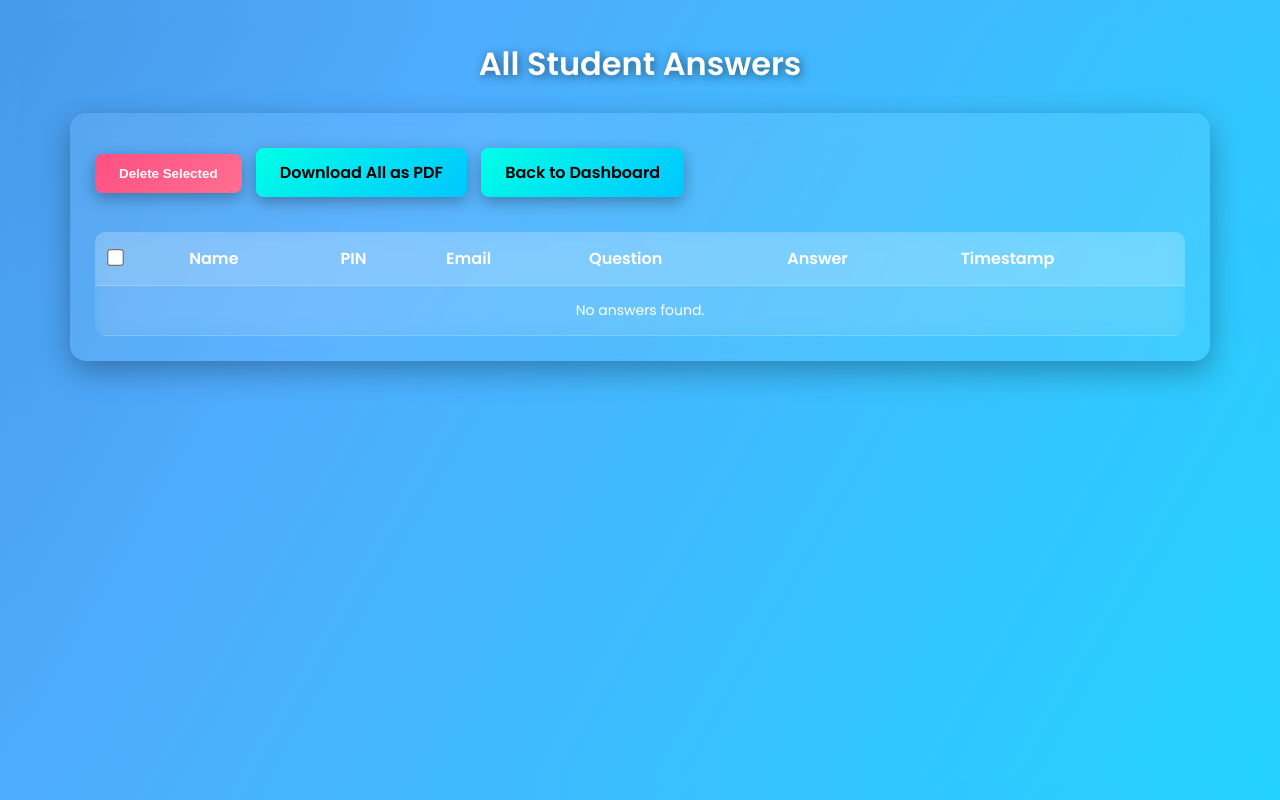
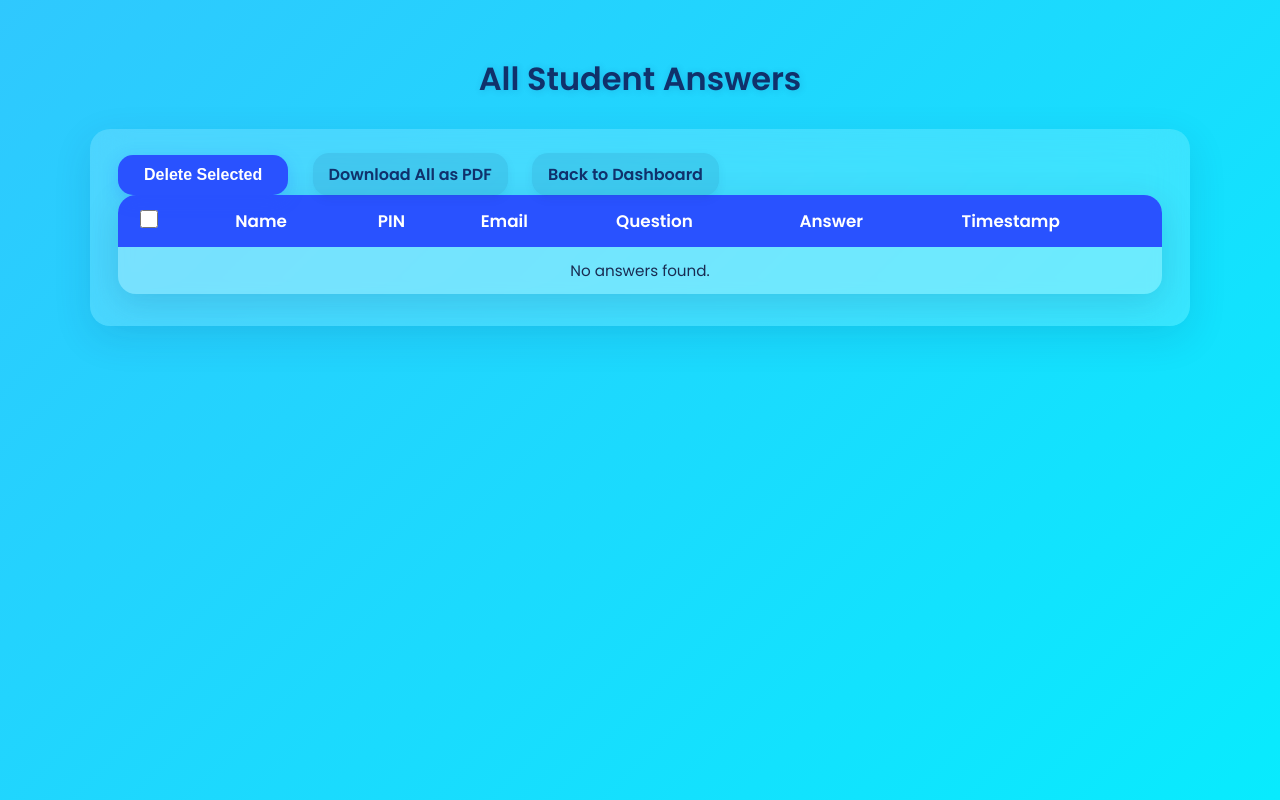
Before and after one commit to sharan483/SmartLab_Practical_Tracker, a Flask app: template templates/view_all_answers.html in a window 1280 px wide. Run offline with Flask 3, Linux system fonts and the light colour scheme; the template is opened without the code that fills it, so the values that code supplies are empty.

Commit message:
view_all_answers.html

```diff
--- a/templates/view_all_answers.html
+++ b/templates/view_all_answers.html
@@ -3,137 +3,127 @@
 <head>
   <meta charset="UTF-8"/>
   <title>All Student Answers</title>
+  <meta name="viewport" content="width=device-width, initial-scale=1" />
   <link href="https://fonts.googleapis.com/css2?family=Poppins:wght@400;600&display=swap" rel="stylesheet"/>
   <style>
-    /* Reset default styles */
-    * {
+    body {
       margin: 0;
-      padding: 0;
+      min-height: 100vh;
+      font-family: 'Poppins', Arial, sans-serif;
+      background: linear-gradient(135deg, #4facfe 0%, #00f2fe 100%);
+      background-size: 200% 200%;
+      animation: gradientMove 15s ease infinite;
+      color: #222;
+      padding: 28px 14px;
       box-sizing: border-box;
     }
-
-    /* Full screen setup */
-    html, body {
-      height: 100%;
-      width: 100%;
-      font-family: 'Poppins', sans-serif;
-      color: #fff;
-      display: flex;
-      flex-direction: column;
-      align-items: center;
-      background: linear-gradient(120deg, #1e3c72, #2a5298, #4facfe, #00f2fe);
-      background-size: 400% 400%;
-      animation: gradientBG 12s ease infinite;
-      overflow-x: hidden;
-      padding: 20px;
+    @keyframes gradientMove {
+      0% {background-position: 0% 50%;}
+      50% {background-position: 100% 50%;}
+      100% {background-position: 0% 50%;}
     }
-
-    /* Smooth animated gradient background */
-    @keyframes gradientBG {
-      0% { background-position: 0% 50%; }
-      50% { background-position: 100% 50%; }
-      100% { background-position: 0% 50%; }
-    }
-
-    /* Heading */
     h2 {
       text-align: center;
-      font-size: 32px;
-      margin-bottom: 25px;
+      color: #10316b;
+      font-weight: 700;
+      margin-bottom: 26px;
+      font-size: 2rem;
+      text-shadow: 1px 1px 7px rgba(16,49,107,0.16);
+    }
+    form {
+      max-width: 1100px;
+      margin: 0 auto 32px auto;
+      background: rgba(255,255,255,0.16);
+      padding: 26px 28px 32px 28px;
+      border-radius: 20px;
+      box-shadow: 0 12px 38px rgba(16,49,107,0.12);
+      backdrop-filter: blur(18px);
+      box-sizing: border-box;
+    }
+    #delete-selected {
+      background: #2952ff;
+      color: white;
+      border: none;
+      padding: 11px 26px;
+      font-weight: 700;
+      font-size: 1rem;
+      border-radius: 15px;
+      cursor: pointer;
+      margin-right: 20px;
+      box-shadow: 0 5px 18px rgba(41,82,255,0.22);
+      transition: background 0.3s ease, transform 0.2s ease;
+    }
+    #delete-selected:hover {
+      background: #1a33b3;
+      transform: scale(1.06);
+    }
+    a {
+      color: #10316b;
       font-weight: 600;
-      text-shadow: 2px 2px 10px rgba(0,0,0,0.5);
+      text-decoration: none;
+      margin-right: 20px;
+      padding: 10px 16px;
+      border-radius: 16px;
+      background: rgba(16, 49, 107, 0.1);
+      box-shadow: 0 3px 10px rgba(16,49,107,0.07);
+      transition: background 0.3s ease, color 0.3s ease;
     }
-
-    /* Container for form and table */
-    #delete-form {
-      width: 95%;
-      max-width: 1200px;
-      background: rgba(255, 255, 255, 0.08);
-      border-radius: 16px;
-      padding: 25px;
-      backdrop-filter: blur(12px);
-      box-shadow: 0 10px 30px rgba(0,0,0,0.3);
-      transition: transform 0.3s ease;
+    a:hover {
+      background: #10316b;
+      color: white;
     }
-
-    #delete-form:hover {
-      transform: scale(1.01);
-    }
-
-    /* Buttons and links */
-    button, a {
-      display: inline-block;
-      margin: 10px 10px 20px 0;
-      padding: 12px 24px;
-      background: linear-gradient(135deg, #ff4f81, #ff6f91);
-      color: white;
-      text-decoration: none;
-      border: none;
-      border-radius: 8px;
-      font-weight: 600;
-      cursor: pointer;
-      transition: all 0.3s ease;
-      box-shadow: 0 5px 15px rgba(0,0,0,0.3);
-    }
-
-    button:hover, a:hover {
-      transform: scale(1.05);
-      box-shadow: 0 8px 20px rgba(0,0,0,0.4);
-    }
-
-    a {
-      background: linear-gradient(135deg, #00ffe7, #00c6ff);
-      color: #000;
-    }
-
-    /* Table styles */
     table {
       width: 100%;
       border-collapse: collapse;
-      background-color: rgba(255, 255, 255, 0.05);
-      border-radius: 10px;
+      border-radius: 18px;
       overflow: hidden;
-      backdrop-filter: blur(10px);
-      margin-top: 15px;
+      box-shadow: 0 9px 34px rgba(16,49,107,0.15);
+      background: rgba(255,255,255,0.25);
     }
-
-    th, td {
-      padding: 14px;
+    thead tr {
+      background: #2952ff;
+      color: white;
+      font-weight: 700;
+      font-size: 1.05rem;
       text-align: left;
-      border-bottom: 1px solid rgba(255, 255, 255, 0.2);
-      word-wrap: break-word;
+      user-select: none;
     }
-
-    th {
-      background-color: rgba(255, 255, 255, 0.15);
-      font-weight: 600;
-      font-size: 16px;
+    thead th, tbody td {
+      padding: 12px 18px;
     }
-
-    td {
-      font-size: 14px;
+    tbody tr:nth-child(even) {
+      background: rgba(41, 82, 255, 0.08);
     }
-
-    tr:hover {
-      background-color: rgba(255, 255, 255, 0.1);
-      transition: background-color 0.3s ease;
-    }
-
-    /* Checkbox styling */
-    input[type="checkbox"] {
-      transform: scale(1.3);
+    tbody tr:hover {
+      background: rgba(41, 82, 255, 0.18);
       cursor: pointer;
     }
-
-    /* Responsive design */
+    tbody td {
+      font-size: 0.95rem;
+      vertical-align: top;
+      color: #1a2c52;
+      word-break: break-word;
+    }
+    input[type="checkbox"] {
+      width: 18px;
+      height: 18px;
+      cursor: pointer;
+    }
     @media (max-width: 768px) {
-      table {
-        display: block;
-        overflow-x: auto;
-        white-space: nowrap;
+      form {
+        padding: 18px 14px 20px 14px;
       }
-      th, td {
-        padding: 10px;
+      thead tr {
+        font-size: 0.9rem;
+      }
+      tbody td {
+        font-size: 0.85rem;
+      }
+      #delete-selected, a {
+        padding: 8px 16px;
+        font-size: 0.9rem;
+        margin-bottom: 8px;
+        display: inline-block;
       }
     }
   </style>
@@ -178,7 +168,6 @@
   </form>
 
   <script>
-    // Select / Deselect all checkboxes
     document.getElementById('select-all').onclick = function () {
       var cbs = document.getElementsByClassName('answer-checkbox');
       for (var i = 0; i < cbs.length; i++) {
@@ -186,7 +175,6 @@
       }
     };
 
-    // Delete selected answers
     document.getElementById('delete-selected').onclick = function () {
       var checked = Array.from(document.querySelectorAll('.answer-checkbox:checked')).map(cb => cb.value);
       if (checked.length === 0) {
```
